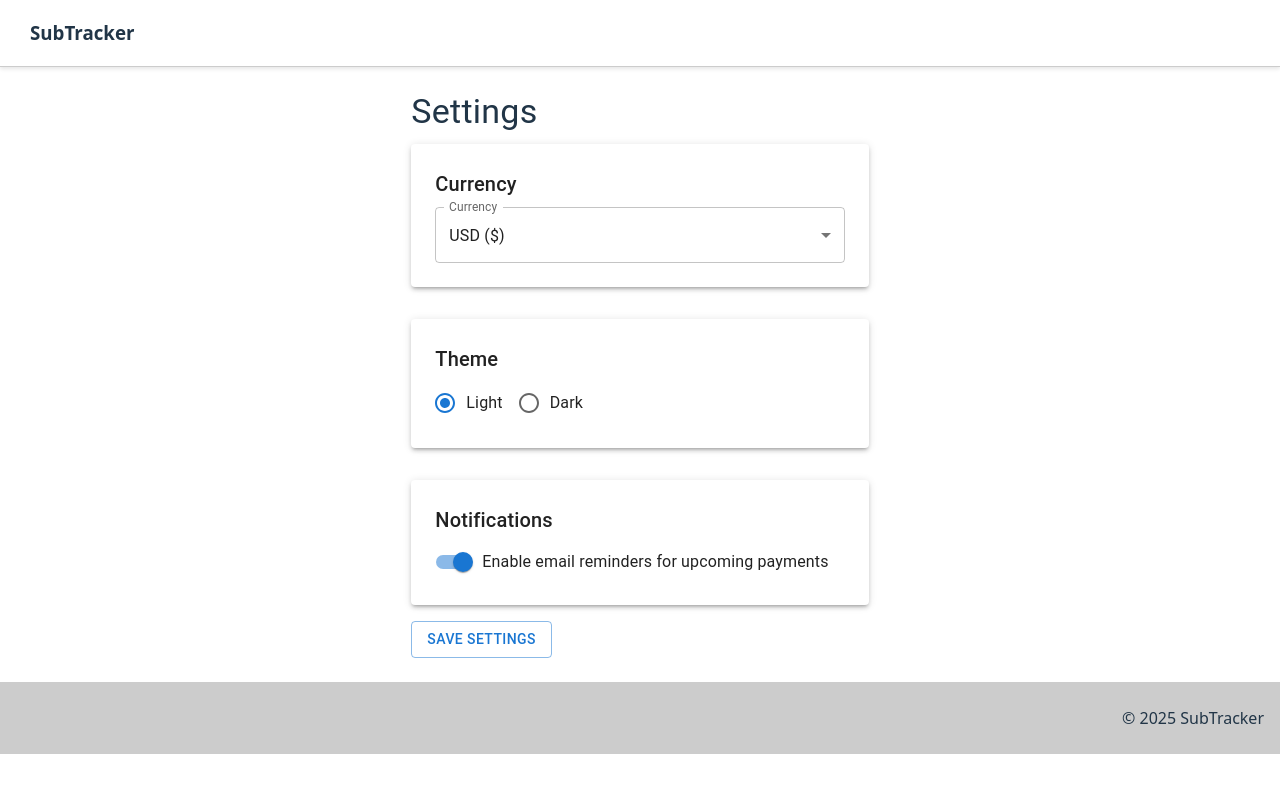
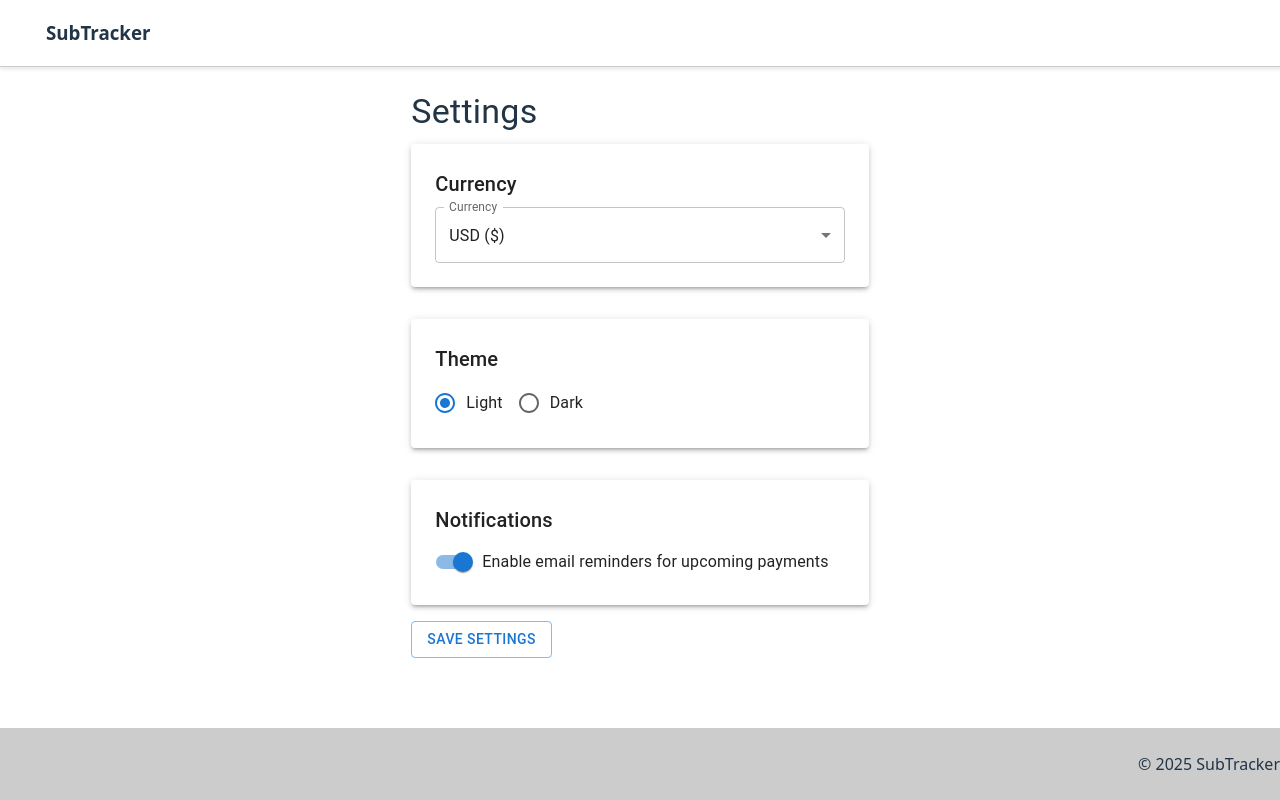
Before and after one commit to ok-qa/subtracker-app, a React (Vite) app: page /settings in a window 1280 px wide. Built offline with nearby package versions, Linux system fonts and the light colour scheme.

Commit message:
fixed settings page

```diff
--- a/src/api/index.js
+++ b/src/api/index.js
@@ -38,8 +38,7 @@ export const editSubscription = (updated) => {
 
 // DELETE
 export const deleteSubscription = (id) => {
-  const subscriptions = getInitialSubscriptions().filter((subscription) => {
-    subscription.id !== id;
-  });
+  const subscriptions = getInitialSubscriptions().filter((subscription) =>
+    subscription.id !== id);
   updateSubscriptions(subscriptions);
 };
--- a/src/components/Header/Header.module.css
+++ b/src/components/Header/Header.module.css
@@ -2,6 +2,7 @@
   width: 100%;
   display: flex;
   justify-content: space-between;
+  padding: 0 16px;
 
   /* align-content: space-around; */
 
--- a/src/pages/HomePage/atoms/SortSubscriptionSelect/SortSubscriptionSelect.module.css
+++ b/src/pages/HomePage/atoms/SortSubscriptionSelect/SortSubscriptionSelect.module.css
@@ -1,3 +1,4 @@
 .selectWrapper {
+  margin-left: 16px;
   display: flex;
 }
--- a/src/pages/HomePage/atoms/SubscriptionFilter/SubscriptionFilter.jsx
+++ b/src/pages/HomePage/atoms/SubscriptionFilter/SubscriptionFilter.jsx
@@ -15,6 +15,8 @@ import {
 import CloseIcon from "@mui/icons-material/Close";
 import { categories } from "../../../../constants/categories";
 import { useSubscriptions } from "../../../../context/SubscriptionContext";
+
+// import styles from "./SubscriptionFilter.module.css";
 
 // const drawerWidth = 250;
 
--- a/src/pages/HomePage/atoms/SubscriptionFilter/SubscriptionFilter.module.css
+++ b/src/pages/HomePage/atoms/SubscriptionFilter/SubscriptionFilter.module.css
@@ -0,0 +1,3 @@
+/* .subsFilter {
+  margin-left: 16px;
+} */
--- a/src/pages/HomePage/atoms/SubscriptionsSection/SubscriptionSection.jsx
+++ b/src/pages/HomePage/atoms/SubscriptionsSection/SubscriptionSection.jsx
@@ -16,7 +16,7 @@ const SubscriptionSection = () => {
       </Typography>
       <Button
         variant="contained"
-        sx={{ borderRadius: "20px" }}
+        sx={{ borderRadius: "20px", marginLeft: "16px" }}
         startIcon={<FilterListIcon />}
         onClick={() => setFilterOpen(true)}
       >
--- a/src/pages/SettingsPage/SettingsPage.jsx
+++ b/src/pages/SettingsPage/SettingsPage.jsx
@@ -43,6 +43,7 @@ const SettingsPage = () => {
     <div className={styles.settingsPage}>
       {/* {" "} */}
       <Header />
+      <div className={styles.settingsContent}>
         <Box sx={{ p: 3 }}>
           <Typography variant="h4" gutterBottom>
             Settings
@@ -76,7 +77,11 @@ const SettingsPage = () => {
               value={theme}
               onChange={(e) => setTheme(e.target.value)}
             >
-            <FormControlLabel value="light" control={<Radio />} label="Light" />
+              <FormControlLabel
+                value="light"
+                control={<Radio />}
+                label="Light"
+              />
               <FormControlLabel value="dark" control={<Radio />} label="Dark" />
             </RadioGroup>
           </Paper>
@@ -99,6 +104,7 @@ const SettingsPage = () => {
             Save Settings
           </Button>
         </Box>
+      </div>
       <Footer />
     </div>
   );
--- a/src/pages/SettingsPage/SettingsPage.module.css
+++ b/src/pages/SettingsPage/SettingsPage.module.css
@@ -1,8 +1,15 @@
 .settingsPage {
   width: 100%;
-  /* height: 100vh; */
+  min-height: 100vh;
+  display: flex;
+  flex-direction: column;
+  /* align-items: center;
+  overflow-y: auto; */
+}
+
+.settingsContent {
+  flex: 1;
   display: flex;
   flex-direction: column;
   align-items: center;
-  overflow-y: auto;
 }
```
Lines whose indentation alone changed are shown as unchanged.
